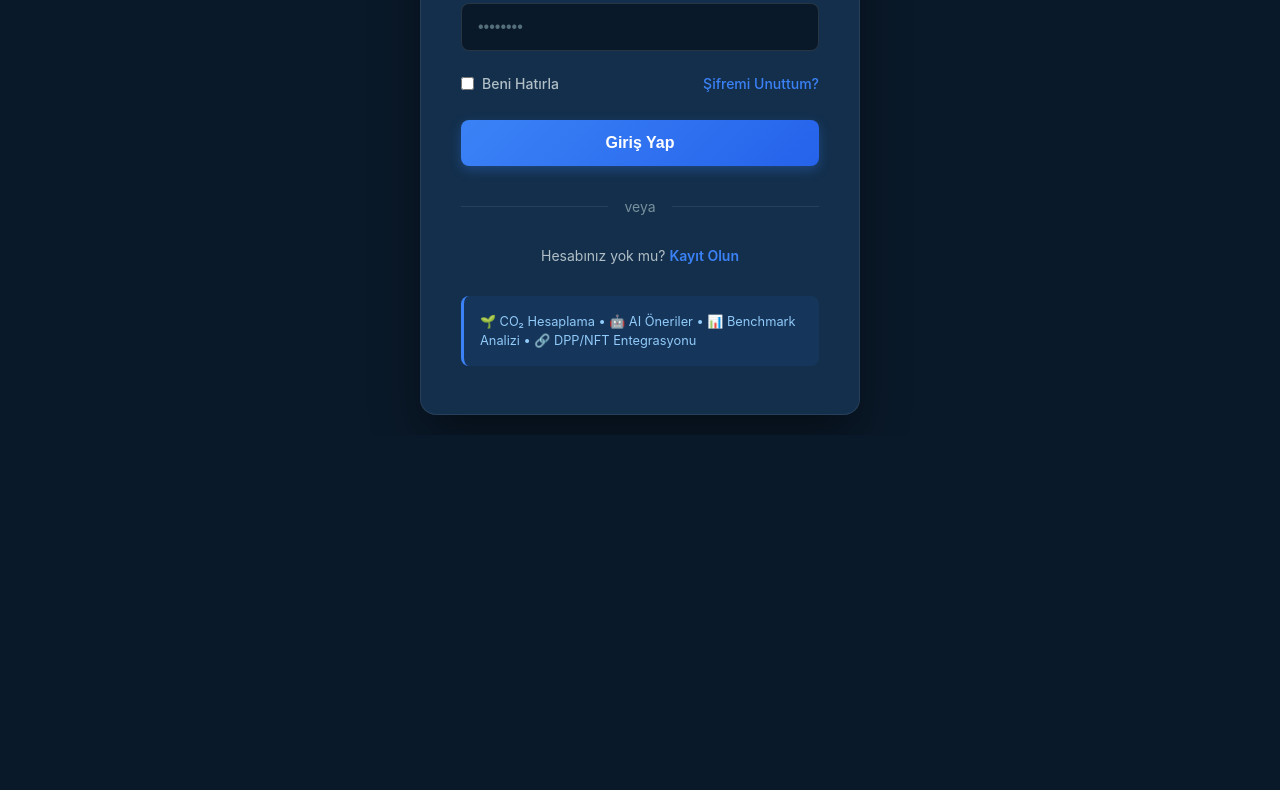
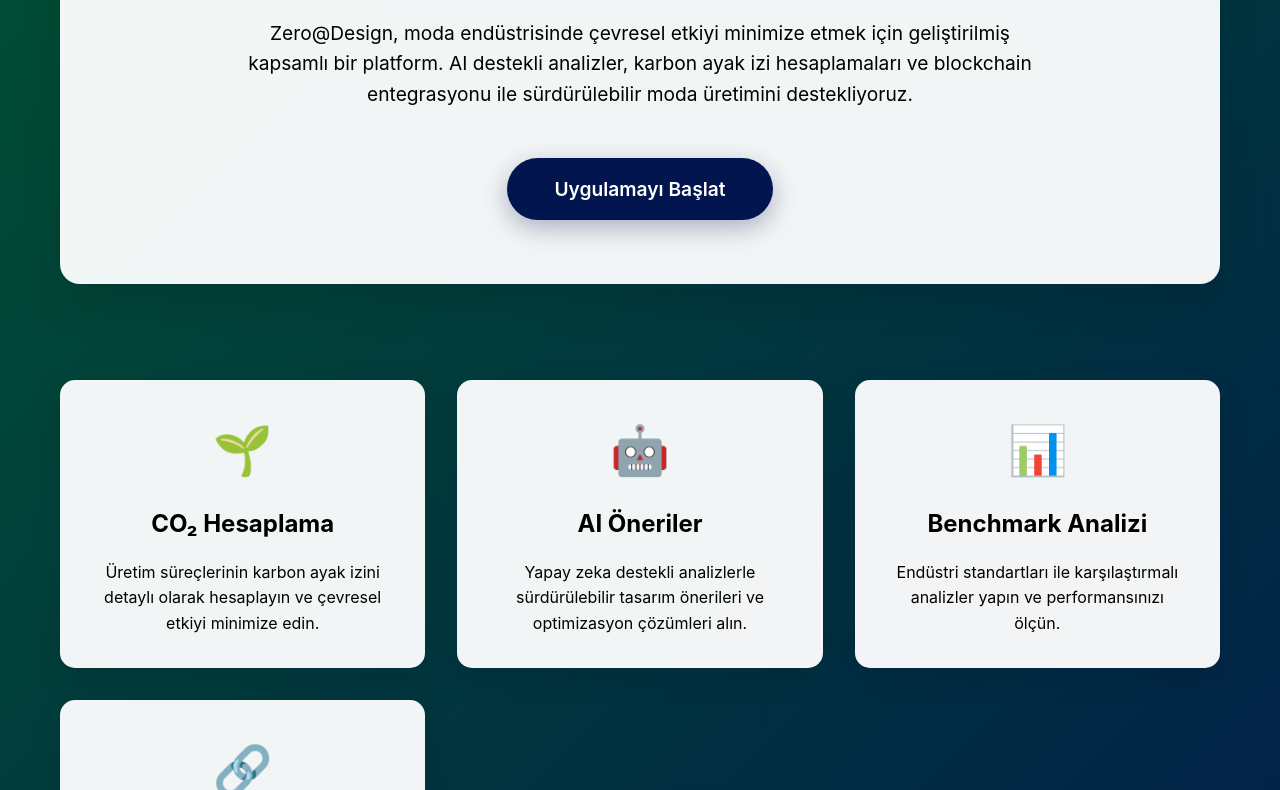
Before and after one commit to cemonat67/zero-design, a plain HTML site: page index.html in a window 1280 px wide. Shown: the part 448-1238 px from the top of the page. Before the commit the page ends 883 px from the top, so only its background shows below. Drawn offline with Linux system fonts and the light colour scheme.

Commit message:
Update index.html for GitHub Pages - Static landing page with app info

```diff
--- a/index.html
+++ b/index.html
@@ -3,7 +3,7 @@
 <head>
     <meta charset="UTF-8">
     <meta name="viewport" content="width=device-width, initial-scale=1.0">
-    <title>Zero@Design - Giriş</title>
+    <title>Zero@Design - Sürdürülebilir Moda Platformu</title>
     <style>
         * {
             margin: 0;
@@ -13,271 +13,250 @@
 
         body {
             font-family: -apple-system, BlinkMacSystemFont, 'Segoe UI', Roboto, 'Helvetica Neue', Arial, sans-serif;
-            background: #0a1929;
+            background: linear-gradient(135deg, #005530 0%, #02154e 100%);
+            color: #000000;
             min-height: 100vh;
-            display: flex;
-            align-items: center;
-            justify-content: center;
-            padding: 20px;
+            line-height: 1.6;
         }
 
-        .login-container {
-            background: #132f4c;
-            border-radius: 16px;
-            box-shadow: 0 24px 48px rgba(0, 0, 0, 0.4);
-            width: 100%;
-            max-width: 440px;
-            padding: 48px 40px;
-            border: 1px solid rgba(255, 255, 255, 0.08);
+        .container {
+            max-width: 1200px;
+            margin: 0 auto;
+            padding: 0 20px;
         }
 
-        .logo-section {
+        header {
+            padding: 2rem 0;
             text-align: center;
-            margin-bottom: 40px;
         }
 
-        .logo-text {
-            color: #ffffff;
-            font-size: 2.5rem;
-            font-weight: 700;
-            line-height: 1.2;
-            margin-bottom: 8px;
-        }
-
-        .logo-underline {
-            width: 100%;
-            height: 4px;
-            background: linear-gradient(90deg, #ff9800 0%, #f57c00 100%);
-            border-radius: 2px;
-            margin: 12px 0 24px 0;
+        .logo {
+            background: linear-gradient(135deg, #005530 0%, #02154e 100%);
+            -webkit-background-clip: text;
+            -webkit-text-fill-color: transparent;
+            background-clip: text;
+            font-size: 4rem;
+            font-weight: 900;
+            margin-bottom: 1rem;
+            text-shadow: 2px 2px 4px rgba(0,0,0,0.1);
         }
 
         .subtitle {
-            color: #b0bec5;
-            font-size: 0.95rem;
-            line-height: 1.5;
-            margin-bottom: 8px;
+            font-size: 1.5rem;
+            color: #000000;
+            margin-bottom: 3rem;
+            font-weight: 600;
         }
 
-        .welcome-text {
-            color: #ffffff;
+        .hero-section {
+            text-align: center;
+            padding: 4rem 0;
+            background: rgba(255, 255, 255, 0.95);
+            border-radius: 20px;
+            margin: 2rem 0;
+            box-shadow: 0 20px 40px rgba(0,0,0,0.1);
+        }
+
+        .hero-title {
+            font-size: 3rem;
+            color: #000000;
+            margin-bottom: 1.5rem;
+            font-weight: 800;
+        }
+
+        .hero-description {
+            font-size: 1.2rem;
+            color: #000000;
+            margin-bottom: 3rem;
+            max-width: 800px;
+            margin-left: auto;
+            margin-right: auto;
+        }
+
+        .cta-button {
+            display: inline-block;
+            background: #02154e;
+            color: white;
+            padding: 1rem 3rem;
+            text-decoration: none;
+            border-radius: 50px;
+            font-size: 1.2rem;
+            font-weight: 600;
+            transition: all 0.3s ease;
+            box-shadow: 0 8px 25px rgba(2, 21, 78, 0.3);
+        }
+
+        .cta-button:hover {
+            transform: translateY(-3px);
+            box-shadow: 0 12px 35px rgba(2, 21, 78, 0.4);
+        }
+
+        .features {
+            display: grid;
+            grid-template-columns: repeat(auto-fit, minmax(300px, 1fr));
+            gap: 2rem;
+            padding: 4rem 0;
+        }
+
+        .feature-card {
+            background: rgba(255, 255, 255, 0.95);
+            padding: 2rem;
+            border-radius: 15px;
+            text-align: center;
+            box-shadow: 0 10px 30px rgba(0,0,0,0.1);
+            transition: transform 0.3s ease;
+        }
+
+        .feature-card:hover {
+            transform: translateY(-5px);
+        }
+
+        .feature-icon {
+            font-size: 3rem;
+            margin-bottom: 1rem;
+        }
+
+        .feature-title {
             font-size: 1.5rem;
-            font-weight: 600;
-            margin-bottom: 32px;
+            color: #000000;
+            margin-bottom: 1rem;
+            font-weight: 700;
+        }
+
+        .feature-description {
+            color: #000000;
+            font-size: 1rem;
+        }
+
+        .info-section {
+            background: rgba(255, 255, 255, 0.95);
+            padding: 3rem;
+            border-radius: 20px;
+            margin: 2rem 0;
             text-align: center;
         }
 
-        .form-group {
-            margin-bottom: 24px;
+        .info-title {
+            font-size: 2rem;
+            color: #000000;
+            margin-bottom: 1rem;
+            font-weight: 700;
         }
 
-        label {
-            display: block;
-            color: #b0bec5;
-            font-size: 0.875rem;
-            font-weight: 500;
-            margin-bottom: 8px;
+        .info-text {
+            color: #000000;
+            font-size: 1.1rem;
+            margin-bottom: 1rem;
         }
 
-        input {
-            width: 100%;
-            padding: 14px 16px;
-            background: #0a1929;
-            border: 1px solid rgba(255, 255, 255, 0.12);
-            border-radius: 8px;
-            color: #ffffff;
-            font-size: 1rem;
-            transition: all 0.3s ease;
+        footer {
+            text-align: center;
+            padding: 2rem 0;
+            color: #000000;
+            font-weight: 600;
         }
 
-        input:focus {
-            outline: none;
-            border-color: #3b82f6;
-            box-shadow: 0 0 0 3px rgba(59, 130, 246, 0.1);
-        }
-
-        input::placeholder {
-            color: #546e7a;
-        }
-
-        .remember-forgot {
-            display: flex;
-            justify-content: space-between;
-            align-items: center;
-            margin-bottom: 28px;
-        }
-
-        .checkbox-group {
-            display: flex;
-            align-items: center;
-            gap: 8px;
-        }
-
-        .checkbox-group input[type="checkbox"] {
-            width: auto;
-            margin: 0;
-            cursor: pointer;
-        }
-
-        .checkbox-group label {
-            margin: 0;
-            color: #b0bec5;
-            font-size: 0.875rem;
-            cursor: pointer;
-        }
-
-        .forgot-link {
-            color: #3b82f6;
-            text-decoration: none;
-            font-size: 0.875rem;
-            font-weight: 500;
-            transition: color 0.2s ease;
-        }
-
-        .forgot-link:hover {
-            color: #60a5fa;
-        }
-
-        .login-btn {
-            width: 100%;
-            padding: 14px;
-            background: linear-gradient(135deg, #3b82f6 0%, #2563eb 100%);
-            color: white;
-            border: none;
-            border-radius: 8px;
-            font-size: 1rem;
-            font-weight: 600;
-            cursor: pointer;
-            transition: all 0.3s ease;
-            box-shadow: 0 4px 12px rgba(59, 130, 246, 0.3);
-        }
-
-        .login-btn:hover {
-            transform: translateY(-2px);
-            box-shadow: 0 6px 20px rgba(59, 130, 246, 0.4);
-        }
-
-        .login-btn:active {
-            transform: translateY(0);
-        }
-
-        .divider {
-            display: flex;
-            align-items: center;
-            margin: 32px 0;
-        }
-
-        .divider-line {
-            flex: 1;
-            height: 1px;
-            background: rgba(255, 255, 255, 0.08);
-        }
-
-        .divider-text {
-            padding: 0 16px;
-            color: #78909c;
-            font-size: 0.875rem;
-        }
-
-        .signup-section {
-            text-align: center;
-            color: #b0bec5;
-            font-size: 0.875rem;
-        }
-
-        .signup-link {
-            color: #3b82f6;
-            text-decoration: none;
-            font-weight: 600;
-            transition: color 0.2s ease;
-        }
-
-        .signup-link:hover {
-            color: #60a5fa;
-        }
-
-        .features-note {
-            margin-top: 32px;
-            padding: 16px;
-            background: rgba(59, 130, 246, 0.08);
-            border-left: 3px solid #3b82f6;
-            border-radius: 8px;
-        }
-
-        .features-note p {
-            color: #90caf9;
-            font-size: 0.8rem;
-            line-height: 1.5;
-            margin: 0;
-        }
-
-        @media (max-width: 480px) {
-            .login-container {
-                padding: 32px 24px;
+        @media (max-width: 768px) {
+            .logo {
+                font-size: 2.5rem;
             }
 
-            .logo-text {
+            .hero-title {
                 font-size: 2rem;
             }
 
-            .welcome-text {
-                font-size: 1.25rem;
+            .hero-description {
+                font-size: 1rem;
+            }
+
+            .features {
+                grid-template-columns: 1fr;
             }
         }
     </style>
 </head>
 <body>
-    <div class="login-container">
-        <div class="logo-section">
-            <div class="logo-text">Zero@<br>Design</div>
-            <div class="logo-underline"></div>
+    <div class="container">
+        <header>
+            <h1 class="logo">Zero@Design</h1>
             <p class="subtitle">Sürdürülebilir Moda Platformu</p>
-        </div>
+        </header>
 
-        <h2 class="welcome-text">Hesabınıza Giriş Yapın</h2>
+        <main>
+            <section class="hero-section">
+                <h2 class="hero-title">Moda Endüstrisinde Sürdürülebilirlik</h2>
+                <p class="hero-description">
+                    Zero@Design, moda endüstrisinde çevresel etkiyi minimize etmek için geliştirilmiş
+                    kapsamlı bir platform. AI destekli analizler, karbon ayak izi hesaplamaları ve
+                    blockchain entegrasyonu ile sürdürülebilir moda üretimini destekliyoruz.
+                </p>
+                <a href="#" class="cta-button" onclick="showAppInfo()">Uygulamayı Başlat</a>
+            </section>
 
-        <form id="loginForm">
-            <div class="form-group">
-                <label for="email">E-posta Adresi</label>
-                <input type="email" id="email" placeholder="ornek@email.com" required>
-            </div>
+            <section class="features">
+                <div class="feature-card">
+                    <div class="feature-icon">🌱</div>
+                    <h3 class="feature-title">CO₂ Hesaplama</h3>
+                    <p class="feature-description">
+                        Üretim süreçlerinin karbon ayak izini detaylı olarak hesaplayın ve
+                        çevresel etkiyi minimize edin.
+                    </p>
+                </div>
 
-            <div class="form-group">
-                <label for="password">Şifre</label>
-                <input type="password" id="password" placeholder="••••••••" required>
-            </div>
+                <div class="feature-card">
+                    <div class="feature-icon">🤖</div>
+                    <h3 class="feature-title">AI Öneriler</h3>
+                    <p class="feature-description">
+                        Yapay zeka destekli analizlerle sürdürülebilir tasarım önerileri
+                        ve optimizasyon çözümleri alın.
+                    </p>
+                </div>
 
-            <div class="remember-forgot">
-                <div class="checkbox-group">
-                    <input type="checkbox" id="remember">
-                    <label for="remember">Beni Hatırla</label>
+                <div class="feature-card">
+                    <div class="feature-icon">📊</div>
+                    <h3 class="feature-title">Benchmark Analizi</h3>
+                    <p class="feature-description">
+                        Endüstri standartları ile karşılaştırmalı analizler yapın ve
+                        performansınızı ölçün.
+                    </p>
                 </div>
-                <a href="#" class="forgot-link">Şifremi Unuttum?</a>
-            </div>
 
-            <button type="submit" class="login-btn">Giriş Yap</button>
-        </form>
+                <div class="feature-card">
+                    <div class="feature-icon">🔗</div>
+                    <h3 class="feature-title">DPP/NFT Entegrasyonu</h3>
+                    <p class="feature-description">
+                        Dijital Ürün Pasaportu ve NFT teknolojileri ile şeffaflık
+                        ve izlenebilirlik sağlayın.
+                    </p>
+                </div>
+            </section>
 
-        <div class="divider">
-            <div class="divider-line"></div>
-            <span class="divider-text">veya</span>
-            <div class="divider-line"></div>
-        </div>
+            <section class="info-section">
+                <h3 class="info-title">Uygulama Nasıl Çalışır?</h3>
+                <p class="info-text">
+                    <strong>Yerel Geliştirme:</strong> Bu uygulama Flask framework'ü ile geliştirilmiştir ve
+                    yerel sunucuda çalışmaktadır.
+                </p>
+                <p class="info-text">
+                    <strong>Başlatmak için:</strong> Projeyi klonlayın, gerekli bağımlılıkları yükleyin
+                    ve <code>python3 app.py</code> komutu ile başlatın.
+                </p>
+                <p class="info-text">
+                    <strong>Erişim:</strong> Uygulama başlatıldıktan sonra <code>http://localhost:5000</code>
+                    adresinden erişebilirsiniz.
+                </p>
+            </section>
+        </main>
 
-        <div class="signup-section">
-            Hesabınız yok mu? <a href="#" class="signup-link">Kayıt Olun</a>
-        </div>
-
-        <div class="features-note">
-            <p>🌱 CO₂ Hesaplama • 🤖 AI Öneriler • 📊 Benchmark Analizi • 🔗 DPP/NFT Entegrasyonu</p>
-        </div>
+        <footer>
+            <p>&copy; 2024 Zero@Design - Sürdürülebilir Moda Platformu</p>
+        </footer>
     </div>
 
     <script>
-        document.getElementById('loginForm').addEventListener('submit', function(e) {
-            e.preventDefault();
-            window.location.href = 'http://localhost:5000';
-        });
+        function showAppInfo() {
+            alert('Bu uygulama yerel sunucuda çalışmaktadır.\n\nBaşlatmak için:\n1. Projeyi klonlayın\n2. pip install -r requirements.txt\n3. python3 app.py\n4. http://localhost:5000 adresini ziyaret edin');
+        }
     </script>
 </body>
 </html>
```
